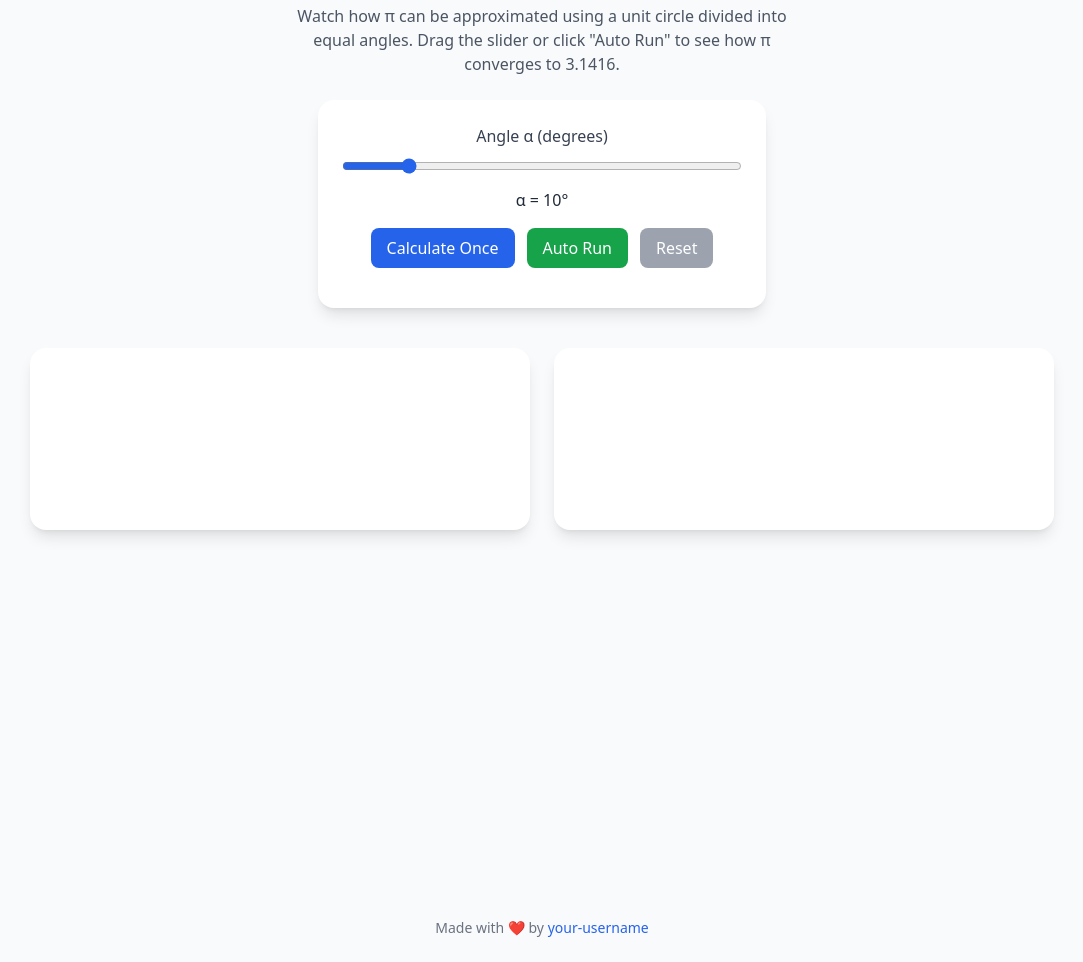
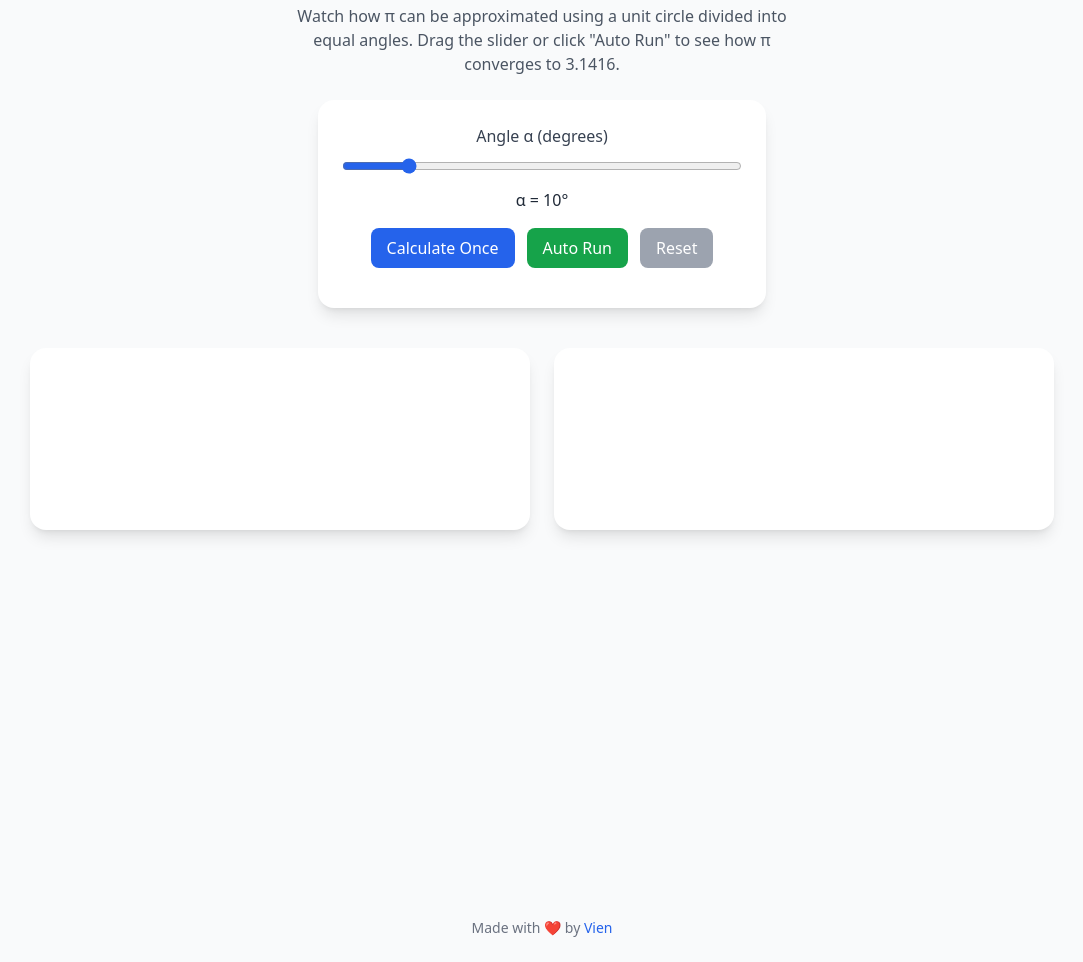
Before and after one commit to vienphan/pi-calculator, a plain HTML site: page index.html in a window 1280 px wide. Shown: the part 80-1042 px from the top of the page, without its empty margins (98-1181 px from the left). Drawn offline with nearby package versions, Linux system fonts and the light colour scheme.

Commit message:
Update footer attribution to 'Vien'

```diff
--- a/index.html
+++ b/index.html
@@ -55,7 +55,7 @@
   </div>
 
   <footer class="mt-12 text-sm text-gray-500">
-    Made with ❤️ by <a href="https://github.com/your-username" class="text-blue-600">your-username</a>
+    Made with ❤️ by <a href="https://github.com/your-username" class="text-blue-600">Vien</a>
   </footer>
 
   <script src="script.js"></script>
```
